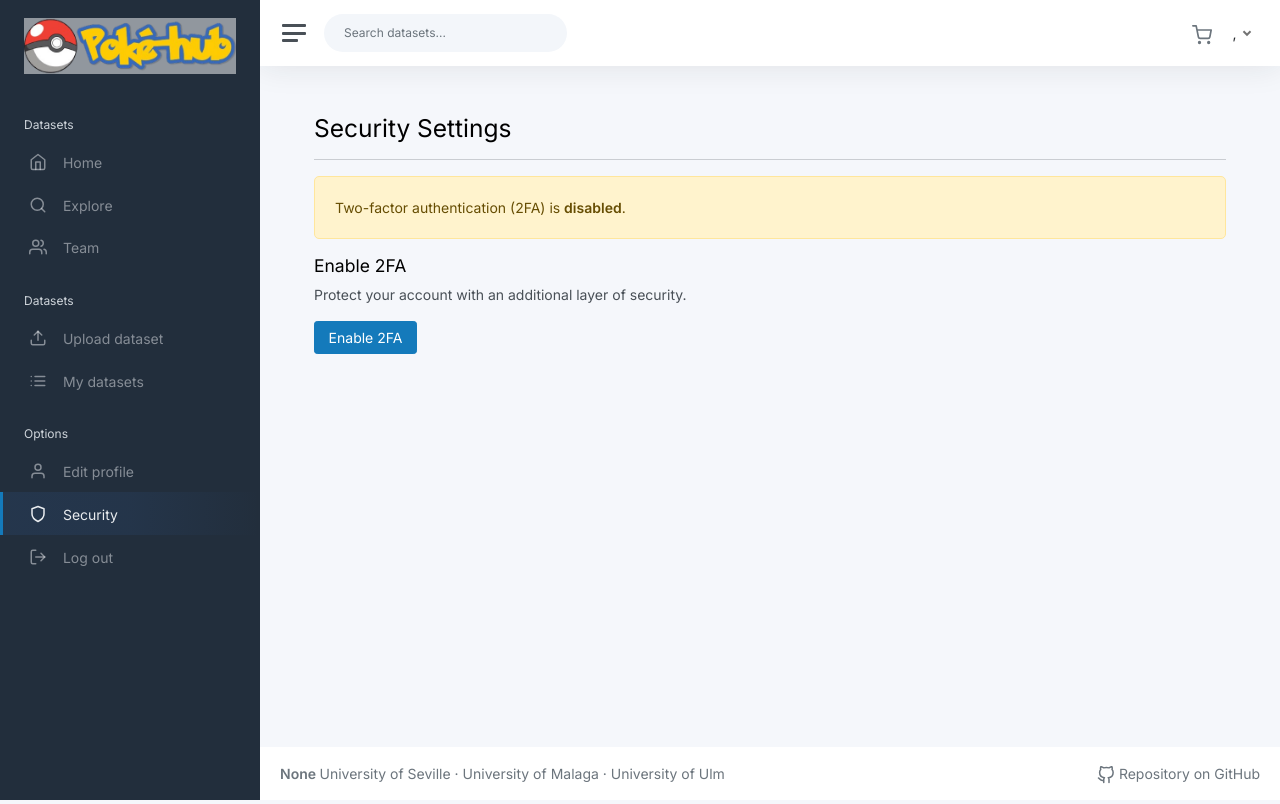
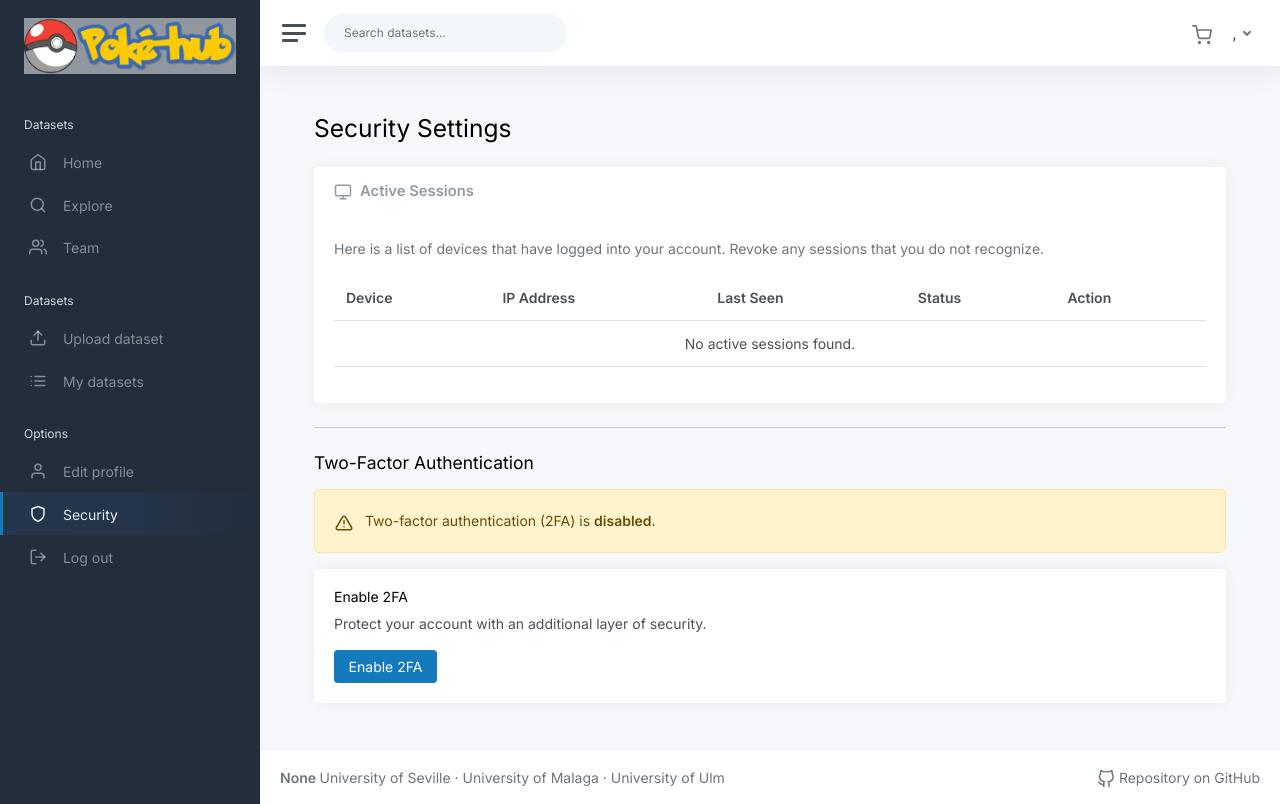
Before and after one commit to poke-hub/poke-hub, a Flask app: page /profile/security in a window 1280 px wide. Run offline with Flask 3, Linux system fonts and the light colour scheme; the visitor is signed in with stand-in values (Sample User, id 1); parts of the project's set-up code (start-up, migrations or seed data) failed here and were passed over; some libraries are stand-ins or nearby versions.

Commit message:
feat: Implementado manage user session para probar en render

```diff
--- a/app/modules/auth/routes.py
+++ b/app/modules/auth/routes.py
@@ -27,8 +27,9 @@ def show_signup_form():
         except Exception as exc:
             return render_template("auth/signup_form.html", form=form, error=f"Error creating user: {exc}")
 
-        # Log user
+        # Log user and create session
         login_user(user, remember=True)
+        authentication_service.create_user_session(user) # <-- CREAR SESIÓN
         return redirect(url_for("public.index"))
 
     return render_template("auth/signup_form.html", form=form)
@@ -42,6 +43,7 @@ def login():
     form = LoginForm()
     if request.method == "POST" and form.validate_on_submit():
 
+        # Si login_result es True, create_user_session ya se llamó dentro de service.login()
         login_result = authentication_service.login(form.email.data, form.password.data, form.remember_me.data)
 
         if login_result is True:
@@ -51,6 +53,7 @@ def login():
             return render_template("auth/login_form.html", form=form, error="Invalid credentials")
 
         else:
+            # Es un objeto usuario, requiere 2FA
             user = login_result
             session["2fa_user_id"] = user.id
             return redirect(url_for("auth.verify_2fa"))
@@ -88,6 +91,7 @@ def verify_2fa():
             return render_template("auth/verify_2fa.html", form=form)
 
         login_user(user, remember=True)
+        authentication_service.create_user_session(user) # <-- CREAR SESIÓN
         session.pop("2fa_user_id", None)
         return redirect(url_for("public.index"))
 
--- a/app/modules/profile/routes.py
+++ b/app/modules/profile/routes.py
@@ -1,4 +1,4 @@
-from flask import abort, flash, jsonify, redirect, render_template, request, url_for
+from flask import abort, flash, jsonify, redirect, render_template, request, url_for, session # <-- Añadido SESSION
 from flask_login import current_user, login_required
 
 from app import db
@@ -14,7 +14,7 @@ from app.modules.profile.services import UserProfileService
 @login_required
 def edit_profile():
     auth_service = AuthenticationService()
-    profile = auth_service.get_authenticated_user_profile
+    profile = auth_service.get_authenticated_user_profile() # <-- OJO: Añadí paréntesis () que faltaban en tu código original
     if not profile:
         return redirect(url_for("public.index"))
 
@@ -43,8 +43,6 @@ def my_profile():
     )
 
     total_datasets_count = db.session.query(DataSet).filter(DataSet.user_id == current_user.id).count()
-
-    print(user_datasets_pagination.items)
 
     return render_template(
         "profile/summary.html",
@@ -90,10 +88,36 @@ def view_profile(user_id):
 @profile_bp.route("/profile/security", methods=["GET"])
 @login_required
 def security_settings():
-    """Muestra la página de configuración de seguridad, con formularios para habilitar/deshabilitar 2FA."""
+    """Muestra la página de seguridad, con lista de sesiones y formularios 2FA."""
+    auth_service = AuthenticationService()
+
+    # Formularios 2FA
     enable_form = TwoFactorEnableForm()
     disable_form = TwoFactorDisableForm()
-    return render_template("profile/security.html", enable_form=enable_form, disable_form=disable_form)
+
+    # Obtener sesiones activas y token actual
+    active_sessions = auth_service.get_active_sessions(current_user)
+    current_session_token = session.get('app_session_token')
+
+    return render_template(
+        "profile/security.html",
+        enable_form=enable_form,
+        disable_form=disable_form,
+        active_sessions=active_sessions,           # <-- Pasamos sesiones
+        current_session_token=current_session_token # <-- Pasamos token actual
+    )
+
+
+@profile_bp.route('/profile/security/revoke/<int:session_id>', methods=['POST'])
+@login_required
+def revoke_session(session_id):
+    """Revoca una sesión específica."""
+    auth_service = AuthenticationService()
+    if auth_service.revoke_session(current_user, session_id):
+        flash('Session revoked successfully.', 'success')
+    else:
+        flash('Could not revoke session.', 'danger')
+    return redirect(url_for('profile.security_settings'))
 
 
 @profile_bp.route("/profile/2fa/setup", methods=["POST"])
@@ -108,6 +132,9 @@ def setup_2fa():
     uri = auth_service.get_2fa_provisioning_uri(current_user.email, secret)
     qr_base64 = auth_service.generate_qr_code_base64(uri)
 
+    # Guardamos el secreto temporalmente en sesión o BBDD (aquí usas BBDD directa según tu código)
+    # Nota: Idealmente deberías usar una sesión temporal (ver código anterior),
+    # pero mantengo tu lógica de guardarlo en set_user_2fa_secret para que funcione con tu flujo actual.
     auth_service.set_user_2fa_secret(current_user, secret)
 
     return jsonify({"secret": secret, "qr_base64": qr_base64})
--- a/app/modules/profile/templates/profile/security.html
+++ b/app/modules/profile/templates/profile/security.html
@@ -1,77 +1,171 @@
-{% extends "base_template.html" %} {% block content %}
+{% extends "base_template.html" %}
+
+{% block title %}Security Settings{% endblock %}
+
+{% block content %}
 <div class="container">
-    <h2>Security Settings</h2>
-    <hr>
+    <h2 class="mb-4">Security Settings</h2>
 
     {% with messages = get_flashed_messages(with_categories=true) %}
         {% if messages %}
             {% for category, message in messages %}
-                <div class="alert alert-{{ category }}">{{ message }}</div>
+                <div class="alert alert-{{ category }} alert-dismissible fade show" role="alert">
+                    {{ message }}
+                    <button type="button" class="btn-close" data-bs-dismiss="alert" aria-label="Close"></button>
+                </div>
             {% endfor %}
         {% endif %}
     {% endwith %}
 
+    <div class="card mb-4">
+        <div class="card-header">
+            <h5 class="card-title mb-0"><i data-feather="monitor" class="me-2"></i>Active Sessions</h5>
+        </div>
+        <div class="card-body">
+            <p class="text-muted">Here is a list of devices that have logged into your account. Revoke any sessions that you do not recognize.</p>
+
+            <div class="table-responsive">
+                <table class="table table-hover">
+                    <thead>
+                        <tr>
+                            <th>Device</th>
+                            <th>IP Address</th>
+                            <th>Last Seen</th>
+                            <th>Status</th>
+                            <th>Action</th>
+                        </tr>
+                    </thead>
+                    <tbody>
+                        {% for s in active_sessions %}
+                        <tr>
+                            <td>
+                                <div class="d-flex align-items-center">
+                                    <i data-feather="smartphone" class="me-2"></i>
+                                    <div>
+                                        <strong>{{ s.device }}</strong>
+                                        <br>
+                                        <small class="text-muted">Logged in {{ s.created_at.strftime('%Y-%m-%d') }}</small>
+                                    </div>
+                                </div>
+                            </td>
+                            <td>{{ s.ip_address }}</td>
+                            <td>{{ s.last_seen.strftime('%H:%M, %b %d') }}</td>
+                            <td>
+                                {% if s.token == current_session_token %}
+                                    <span class="badge bg-success">Current Session</span>
+                                {% else %}
+                                    <span class="badge bg-secondary">Active</span>
+                                {% endif %}
+                            </td>
+                            <td>
+                                {% if s.token == current_session_token %}
+                                    <button class="btn btn-sm btn-outline-secondary" disabled>Current</button>
+                                {% else %}
+                                    <form action="{{ url_for('profile.revoke_session', session_id=s.id) }}" method="POST" style="display:inline;">
+                                        <input type="hidden" name="csrf_token" value="{{ enable_form.csrf_token.current_token }}">
+                                        <button type="submit" class="btn btn-sm btn-outline-danger">Revoke</button>
+                                    </form>
+                                {% endif %}
+                            </td>
+                        </tr>
+                        {% else %}
+                        <tr>
+                            <td colspan="5" class="text-center">No active sessions found.</td>
+                        </tr>
+                        {% endfor %}
+                    </tbody>
+                </table>
+            </div>
+        </div>
+    </div>
+
+    <hr class="my-4">
+
+    <h4 class="mb-3">Two-Factor Authentication</h4>
+
     {% if current_user.is_two_factor_enabled %}
         <div class="alert alert-success">
+            <i data-feather="check-circle" class="me-2"></i>
             Two-factor authentication (2FA) is <strong>enabled</strong> on your account.
         </div>
 
-        <h4>Disable 2FA</h4>
-        <p>If you disable 2FA, your account will be protected only by your password.</p>
+        <div class="card">
+            <div class="card-body">
+                <h5>Disable 2FA</h5>
+                <p class="text-muted">If you disable 2FA, your account will be protected only by your password.</p>
 
                 <form action="{{ url_for('profile.disable_2fa') }}" method="POST">
                     {{ disable_form.csrf_token }}
-            <div class="mb-3">
-                {{ disable_form.password.label(class="form-label") }}
+                    <div class="mb-3" style="max-width: 300px;">
+                        {{ disable_form.password.label(class="form-label", text="Current Password") }}
                         {{ disable_form.password(class="form-control") }}
                     </div>
-            {{ disable_form.submit(class="btn btn-danger") }}
+                    {{ disable_form.submit(class="btn btn-danger", value="Disable 2FA") }}
                 </form>
+            </div>
+        </div>
 
     {% else %}
         <div class="alert alert-warning">
+            <i data-feather="alert-triangle" class="me-2"></i>
             Two-factor authentication (2FA) is <strong>disabled</strong>.
         </div>
 
-        <h4>Enable 2FA</h4>
+        <div class="card">
+            <div class="card-body">
+                <h5>Enable 2FA</h5>
                 <p>Protect your account with an additional layer of security.</p>
 
                 <button id="start-2fa-btn" class="btn btn-primary">Enable 2FA</button>
 
                 <div id="2fa-setup-section" style="display: none; margin-top: 20px;">
-            <h5>Step 1: Scan the QR Code</h5>
-            <p>Use your authentication app to scan this image:</p>
+                    <div class="row">
+                        <div class="col-md-6">
+                            <h6>Step 1: Scan the QR Code</h6>
+                            <p>Use your authentication app (Google Authenticator, Authy) to scan this image:</p>
+                            <div class="text-center p-3 border rounded mb-3">
                                 <img id="qr-code-img" src="" alt="2FA QR Code" style="max-width: 200px;">
-            <p class="mt-2">Or enter this code manually:
-                <strong id="secret-key"></strong>
-                <button type="button" class="btn btn-sm btn-outline-secondary ms-2" onclick="copyText('secret-key')">
+                            </div>
+                            <p class="small">Or enter this code manually:
+                                <strong id="secret-key" class="text-break"></strong>
+                                <button type="button" class="btn btn-sm btn-link" onclick="copyText('secret-key')">
                                     <i class="align-middle" data-feather="copy"></i>
                                 </button>
                             </p>
-            <hr>
-
-            <h5>Step 2: Verify your device</h5>
-            <p>Enter the 6-digit code from your app to confirm.</p>
+                        </div>
+                        <div class="col-md-6">
+                            <h6>Step 2: Verify your device</h6>
+                            <p>Enter the 6-digit code from your app to confirm setup.</p>
 
                             <form action="{{ url_for('profile.enable_2fa') }}" method="POST">
                                 {{ enable_form.csrf_token }}
                                 <div class="mb-3">
                                     {{ enable_form.token.label(class="form-label") }}
-                    {{ enable_form.token(class="form-control") }}
+                                    {{ enable_form.token(class="form-control", placeholder="000000") }}
                                 </div>
-                {{ enable_form.submit(class="btn btn-success") }}
+                                {{ enable_form.submit(class="btn btn-success w-100") }}
                             </form>
+                        </div>
+                    </div>
+                </div>
+            </div>
         </div>
     {% endif %}
 
 </div>
 
 <script>
-document.getElementById('start-2fa-btn').addEventListener('click', function() {
+// Script para activar 2FA
+document.getElementById('start-2fa-btn')?.addEventListener('click', function() {
     this.disabled = true;
-    this.textContent = 'Generating...';
+    this.innerHTML = '<span class="spinner-border spinner-border-sm" role="status" aria-hidden="true"></span> Generating...';
+
     fetch("{{ url_for('profile.setup_2fa') }}", {
         method: 'POST',
+        headers: {
+            // CORRECCIÓN 2: Usamos el token del formulario enable_form aquí también
+            'X-CSRFToken': "{{ enable_form.csrf_token.current_token }}"
+        }
     })
     .then(response => response.json())
     .then(data => {
@@ -82,10 +176,17 @@ document.getElementById('start-2fa-btn').addEventListener('click', function() {
     })
     .catch(error => {
         console.error('Error setting up 2FA:', error);
-        alert('There was an error starting the 2FA setup. Please reload the page.');
+        alert('Error setup. Reload page.');
         this.disabled = false;
         this.textContent = 'Enable 2FA';
     });
 });
+
+function copyText(elementId) {
+    var copyText = document.getElementById(elementId);
+    navigator.clipboard.writeText(copyText.textContent).then(function() {
+        alert('Code copied!');
+    });
+}
 </script>
 {% endblock %}
```
Also changed, not shown: app/__init__.py (+28 -3 lines), app/modules/auth/models.py (+16 -2 lines), app/modules/auth/services.py (+43 -21 lines), migrations/versions/1e504dbafc04_add_usersession_table.py (added, +39 -0 lines). Lines whose indentation alone changed are shown as unchanged.
